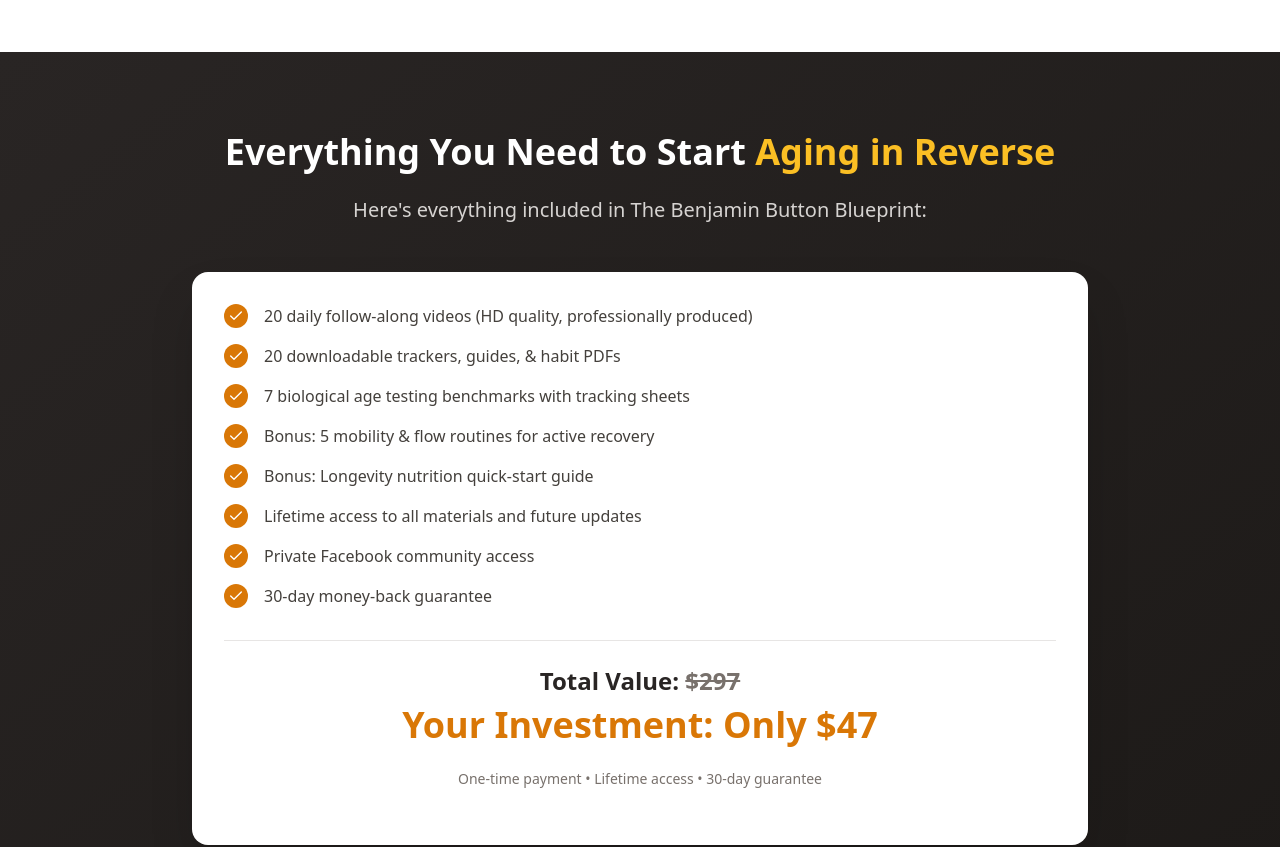
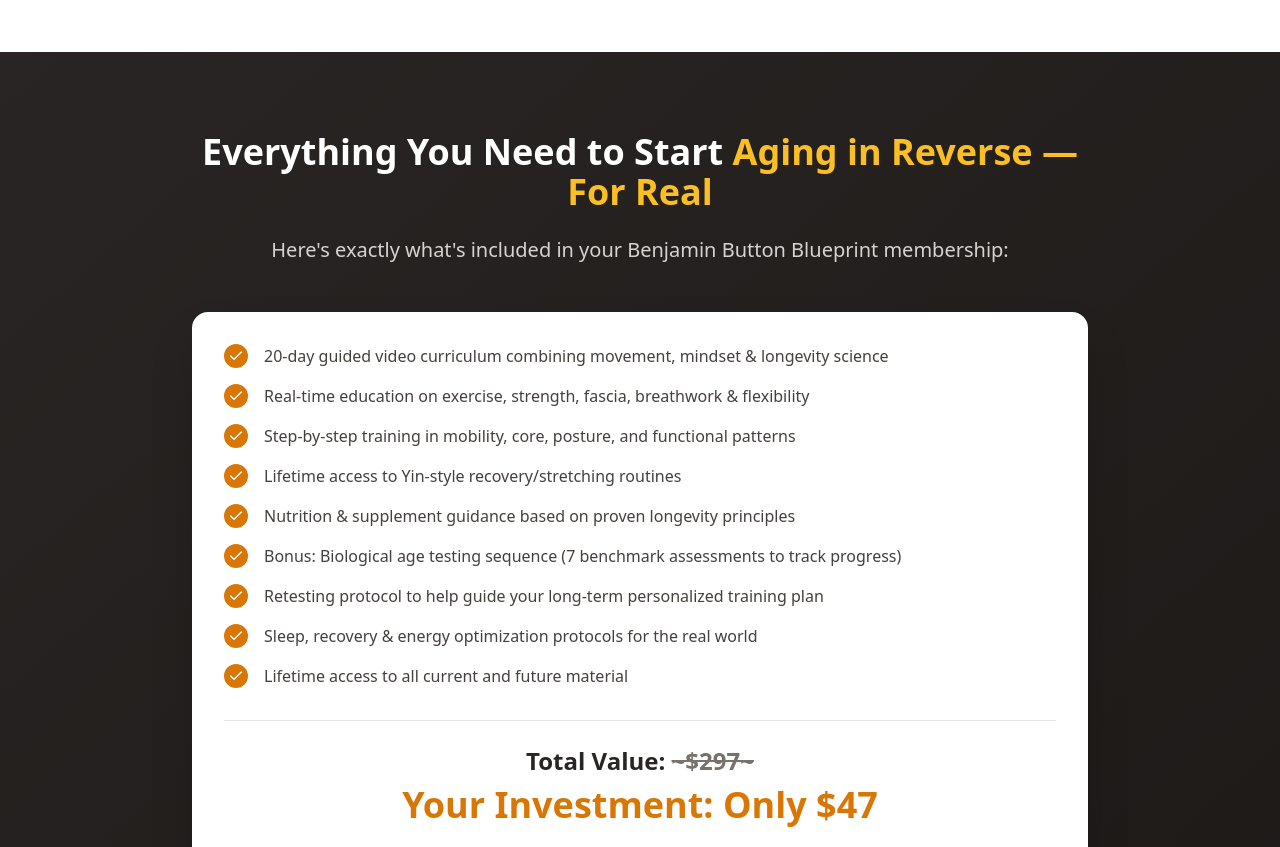
Before and after one commit to Paulyg81/button-blueprint-launchpad, a React (Vite) app: page / in a window 1280 px wide. Shown: the part 9200-10047 px from the top of the page. Built offline with nearby package versions, Linux system fonts and the light colour scheme.

Commit message:
Refactor: Update "Everything You Get" section
Replaced the "Everything You Get" section with new content, including headline, subheadline, checklist items, and pricing footer, while maintaining the original visual style. (edited `src/components/OfferStack.tsx`)

```diff
--- a/src/components/OfferStack.tsx
+++ b/src/components/OfferStack.tsx
@@ -4,24 +4,25 @@ import { Check } from "lucide-react";
 
 const OfferStack = () => {
   const included = [
-    "20 daily follow-along videos (HD quality, professionally produced)",
-    "20 downloadable trackers, guides, & habit PDFs",
-    "7 biological age testing benchmarks with tracking sheets",
-    "Bonus: 5 mobility & flow routines for active recovery",
-    "Bonus: Longevity nutrition quick-start guide",
-    "Lifetime access to all materials and future updates",
-    "Private Facebook community access",
-    "30-day money-back guarantee"
+    "20-day guided video curriculum combining movement, mindset & longevity science",
+    "Real-time education on exercise, strength, fascia, breathwork & flexibility",
+    "Step-by-step training in mobility, core, posture, and functional patterns",
+    "Lifetime access to Yin-style recovery/stretching routines",
+    "Nutrition & supplement guidance based on proven longevity principles",
+    "Bonus: Biological age testing sequence (7 benchmark assessments to track progress)",
+    "Retesting protocol to help guide your long-term personalized training plan",
+    "Sleep, recovery & energy optimization protocols for the real world",
+    "Lifetime access to all current and future material"
   ];
 
   return (
     <section className="py-20 px-4 bg-gradient-to-br from-stone-800 to-stone-900 text-white">
       <div className="max-w-4xl mx-auto text-center">
         <h2 className="text-3xl md:text-4xl font-bold mb-6">
-          Everything You Need to Start <span className="text-amber-400">Aging in Reverse</span>
+          Everything You Need to Start <span className="text-amber-400">Aging in Reverse — For Real</span>
         </h2>
         <p className="text-xl mb-12 text-stone-300">
-          Here's everything included in The Benjamin Button Blueprint:
+          Here's exactly what's included in your Benjamin Button Blueprint membership:
         </p>
 
         <div className="bg-white text-stone-800 rounded-2xl p-8 shadow-2xl mb-8">
@@ -37,9 +38,9 @@ const OfferStack = () => {
           </div>
 
           <div className="border-t border-stone-200 pt-6">
-            <p className="text-2xl font-bold mb-2">Total Value: <span className="line-through text-stone-500">$297</span></p>
+            <p className="text-2xl font-bold mb-2">Total Value: <span className="line-through text-stone-500">~$297~</span></p>
             <p className="text-4xl font-bold text-amber-600 mb-6">Your Investment: Only $47</p>
-            <p className="text-sm text-stone-500 mb-6">One-time payment • Lifetime access • 30-day guarantee</p>
+            <p className="text-sm text-stone-500 mb-6">One-time payment • Lifetime access • 7-test starting protocol included</p>
           </div>
         </div>
 
```
